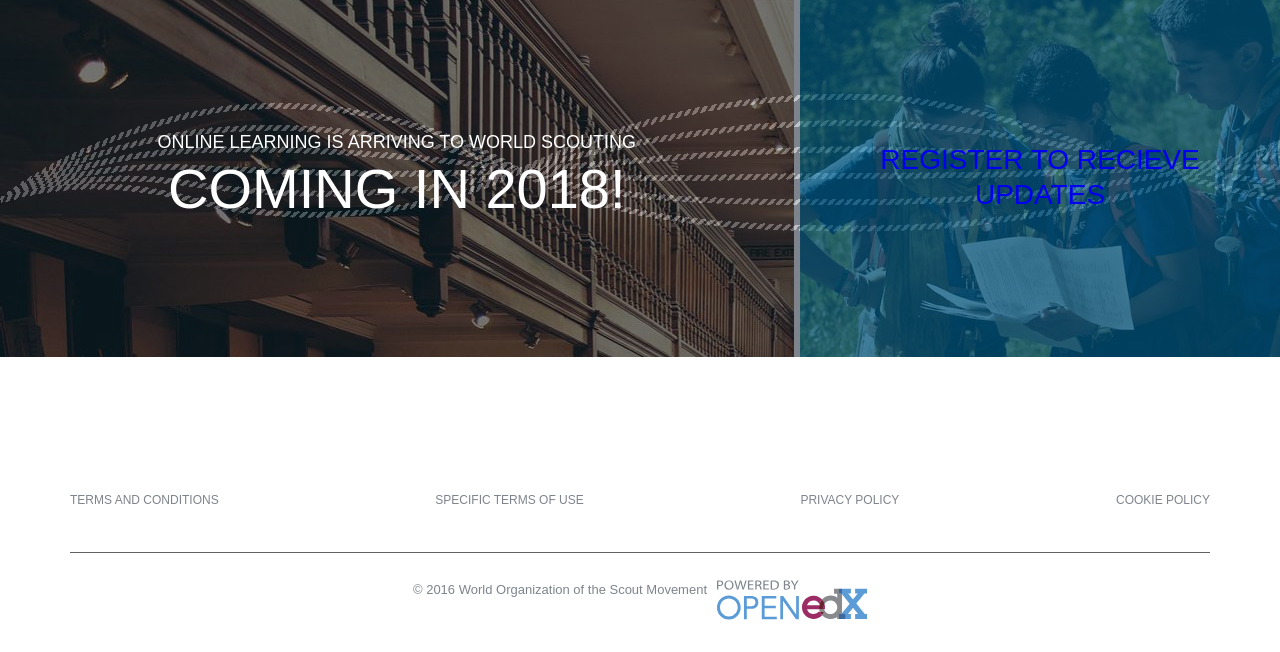
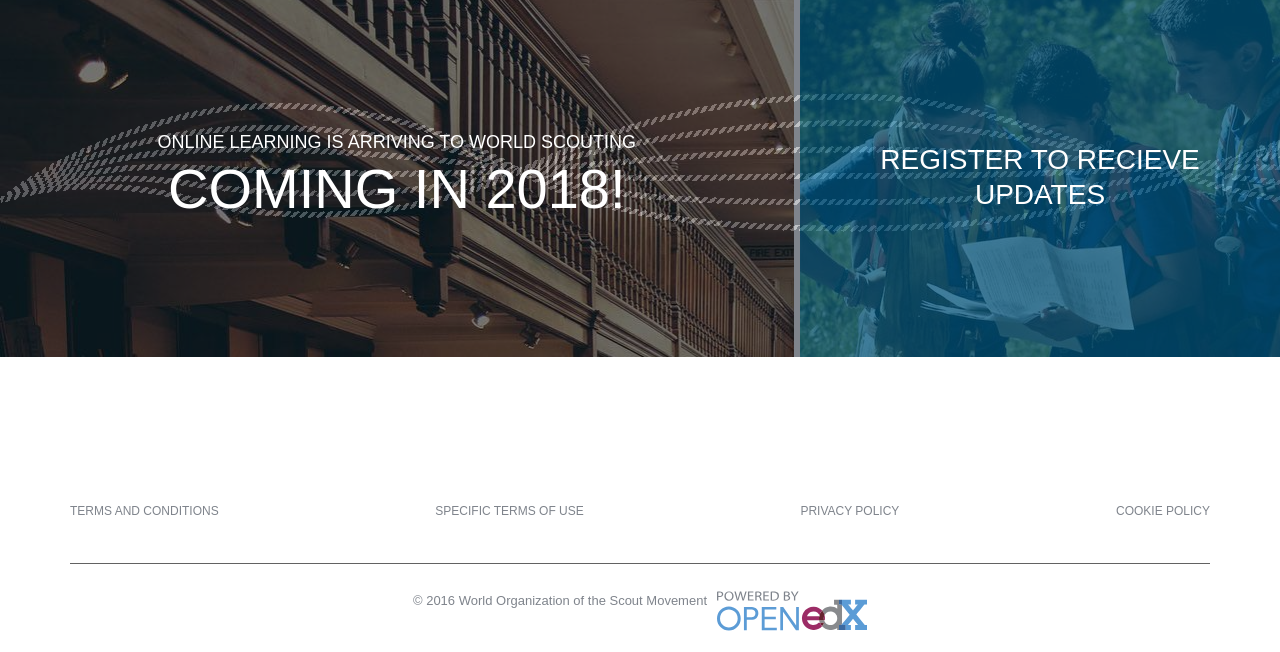
Before and after one commit to raccoongang/scout_landingpage, a website: page index.html in a window 1280 px wide. Shown: the part 148-800 px from the top of the page. Drawn offline with Linux system fonts and the light colour scheme; a script that the page names is missing.

Commit message:
sticky footer

```diff
--- a/frontend/SCSS/blocks/_main.scss
+++ b/frontend/SCSS/blocks/_main.scss
@@ -0,0 +1,3 @@
+.main {
+    flex: 1;
+}
--- a/frontend/SCSS/blocks/_text-in-picture.scss
+++ b/frontend/SCSS/blocks/_text-in-picture.scss
@@ -29,7 +29,7 @@
     max-width: 325px;
     color: #fff !important;
     &:visited {
-      color: #fff;
+      color: #fff !important;
     }
   }
 }
--- a/frontend/SCSS/blocks/_wrapper.scss
+++ b/frontend/SCSS/blocks/_wrapper.scss
@@ -1,3 +1,6 @@
 .wrapper {
   width: 100%;
+  min-height: 100vh;
+  display: flex;
+  flex-direction: column;
 }
--- a/frontend/SCSS/main.scss
+++ b/frontend/SCSS/main.scss
@@ -17,3 +17,4 @@
 @import "blocks/footer";
 @import "blocks/copyright";
 @import "blocks/legal";
+@import "blocks/main";
```
Also changed, not shown: css/main.css.
